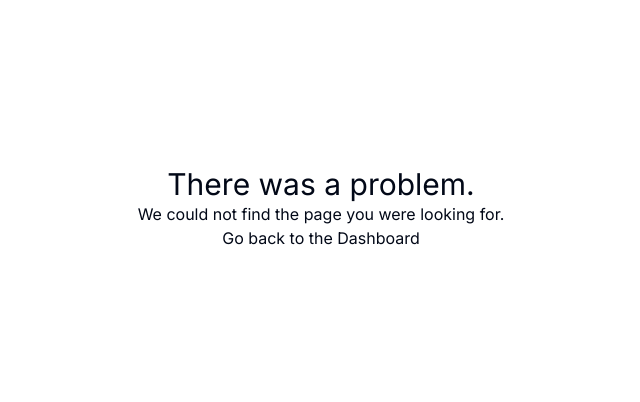
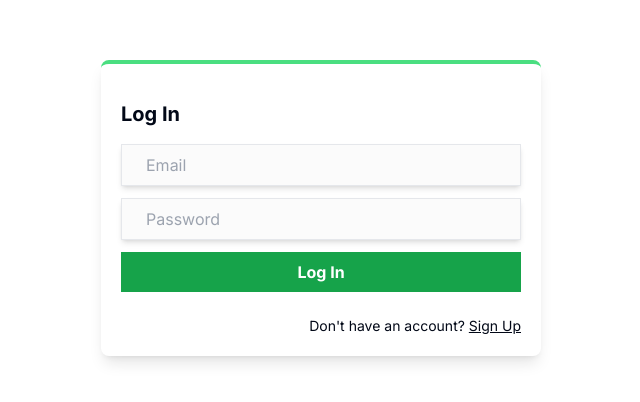
Before and after one commit to thenetvr/eCommerce, a Next.js app: page /ugs/signin in a window 1280 px wide. Before the commit this address had no page. Shown: the part 192-594 px from the top of the page, without its empty margins (319-959 px from the left). Built offline with nearby package versions, Linux system fonts and the light colour scheme.

Commit message:
publish sign in sign up

```diff
--- /dev/null
+++ b/app/ugs/signin/page.tsx
@@ -0,0 +1,21 @@
+import LoginForm from "@/components/auth/LoginForm";
+import { getServerSession } from "next-auth";
+import { redirect } from "next/navigation";
+import { authOptions } from "@/app/api/auth/[...nextauth]/route";
+
+export default async function Login() {
+  // try to retrieve the server session using the authOptions object
+  // that contains the authorize(credentials) function that will
+  // return the 'user' ('user' = {user: {firstName, email, password}})
+//   const session = await getServerSession(authOptions);
+
+  // if the user session object exists, go to the dashboard
+  // if not go to the login page
+//   if (session) redirect("/auth/dashboard");
+
+  return (
+    <div>
+      <LoginForm />
+    </div>
+  );
+}
--- /dev/null
+++ b/app/ugs/signup/page.tsx
@@ -0,0 +1,21 @@
+import SignupForm from "@/components/auth/SignupForm";
+import { getServerSession } from "next-auth";
+import { redirect } from "next/navigation";
+import { authOptions } from "@/app/api/auth/[...nextauth]/route";
+
+export default async function Signup() {
+  // try to retrieve the server session using the authOptions object
+  // that contains the authorize(credentials) function that will
+  // return the 'user' ('user' = {user: {firstName, email, password}})
+//   const session = await getServerSession(authOptions);
+
+  // if the user session object exists, go to the dashboard
+  // if not go to the signup page
+//   if (session) redirect("/auth/dashboard");
+
+  return (
+    <div>
+      <SignupForm />
+    </div>
+  );
+}
```
